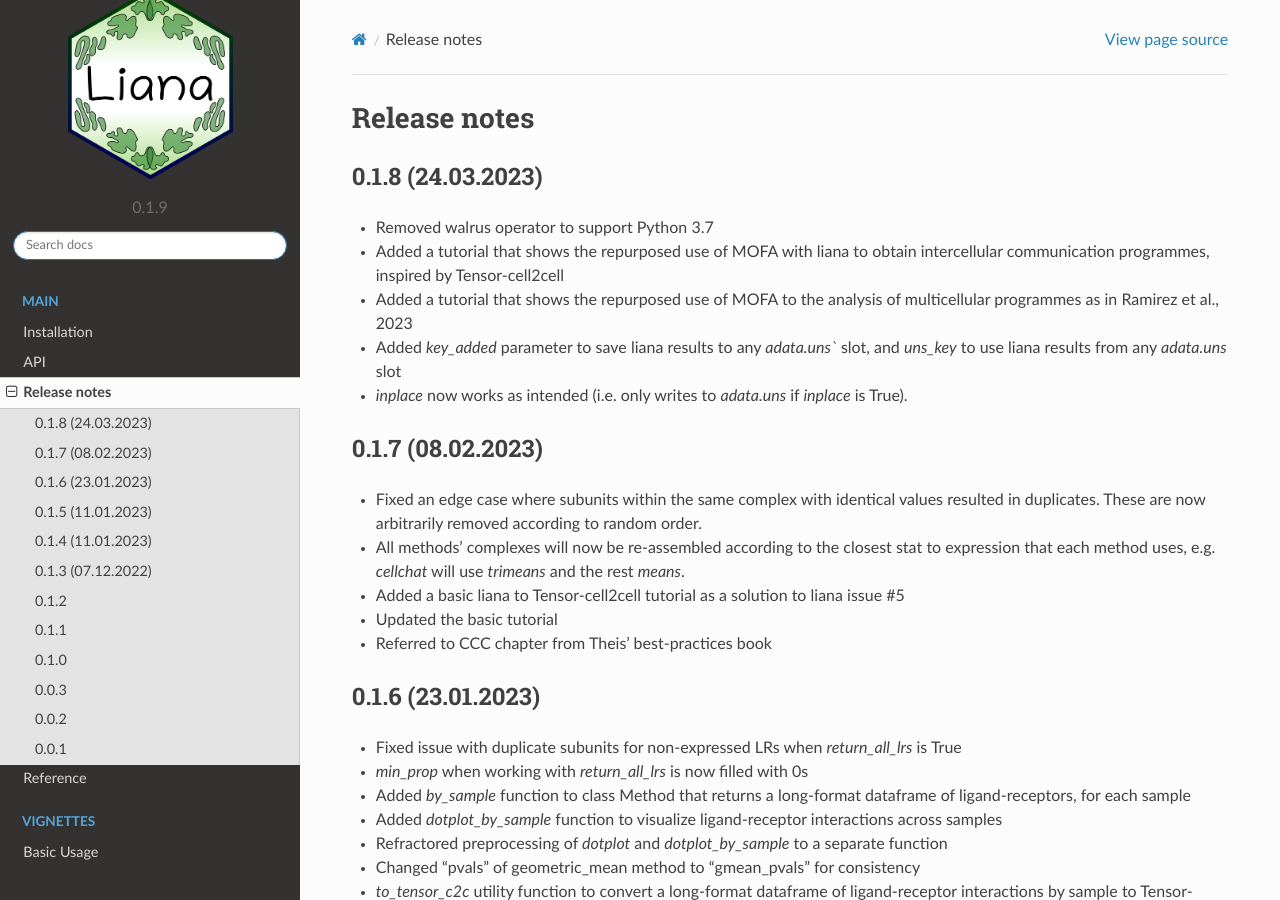
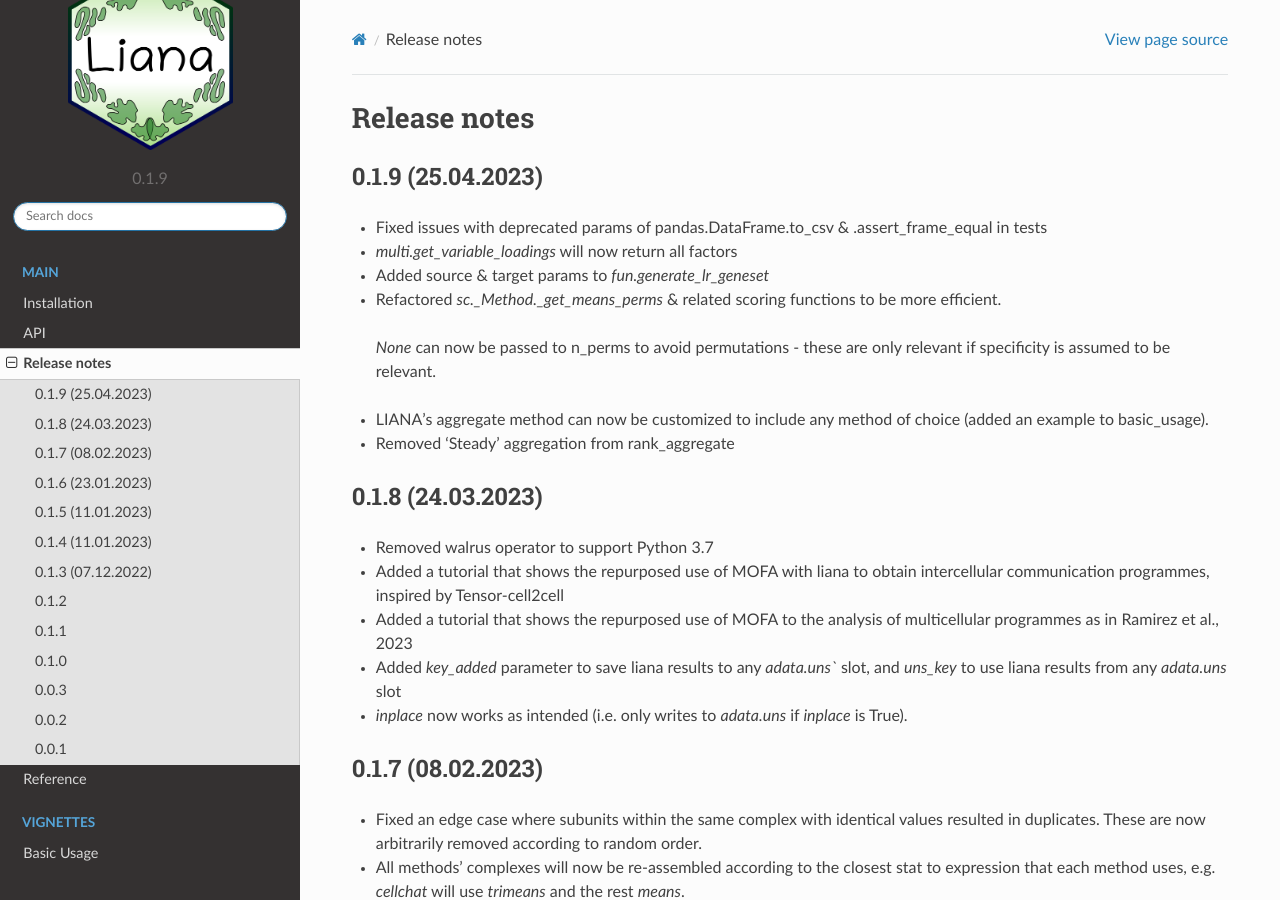
Before and after one commit to saezlab/liana-py, a Sphinx documentation site: the page built from docs/source/release_notes.rst, in a window 1280 px wide and 900 px high. Built offline with Sphinx 7.4.7 and the Read the Docs theme 2.0.0, drawn with Linux system fonts in a browser that asks for light colours; pages that are not in the unit, such as notebooks, are missing from menus.

Commit message:
prep for merge into main

```diff
--- a/docs/source/release_notes.rst
+++ b/docs/source/release_notes.rst
@@ -1,5 +1,23 @@
 Release notes
 =============
+
+0.1.9 (25.04.2023)
+------------------
+
+- Fixed issues with deprecated params of pandas.DataFrame.to_csv & .assert_frame_equal in tests
+
+- `multi.get_variable_loadings` will now return all factors
+
+- Added source & target params to `fun.generate_lr_geneset`
+
+- Refactored `sc._Method._get_means_perms` & related scoring functions to be more efficient.
+ `None` can now be passed to n_perms to avoid permutations - these are only relevant if specificity is assumed to be relevant.
+
+- LIANA's aggregate method can now be customized to include any method of choice (added an example to basic_usage).
+
+- Removed 'Steady' aggregation from rank_aggregate
+
+
 
 0.1.8 (24.03.2023)
 ------------------
```
Also changed, not shown: docs/source/notebooks/basic_usage.ipynb, 4 other files.
